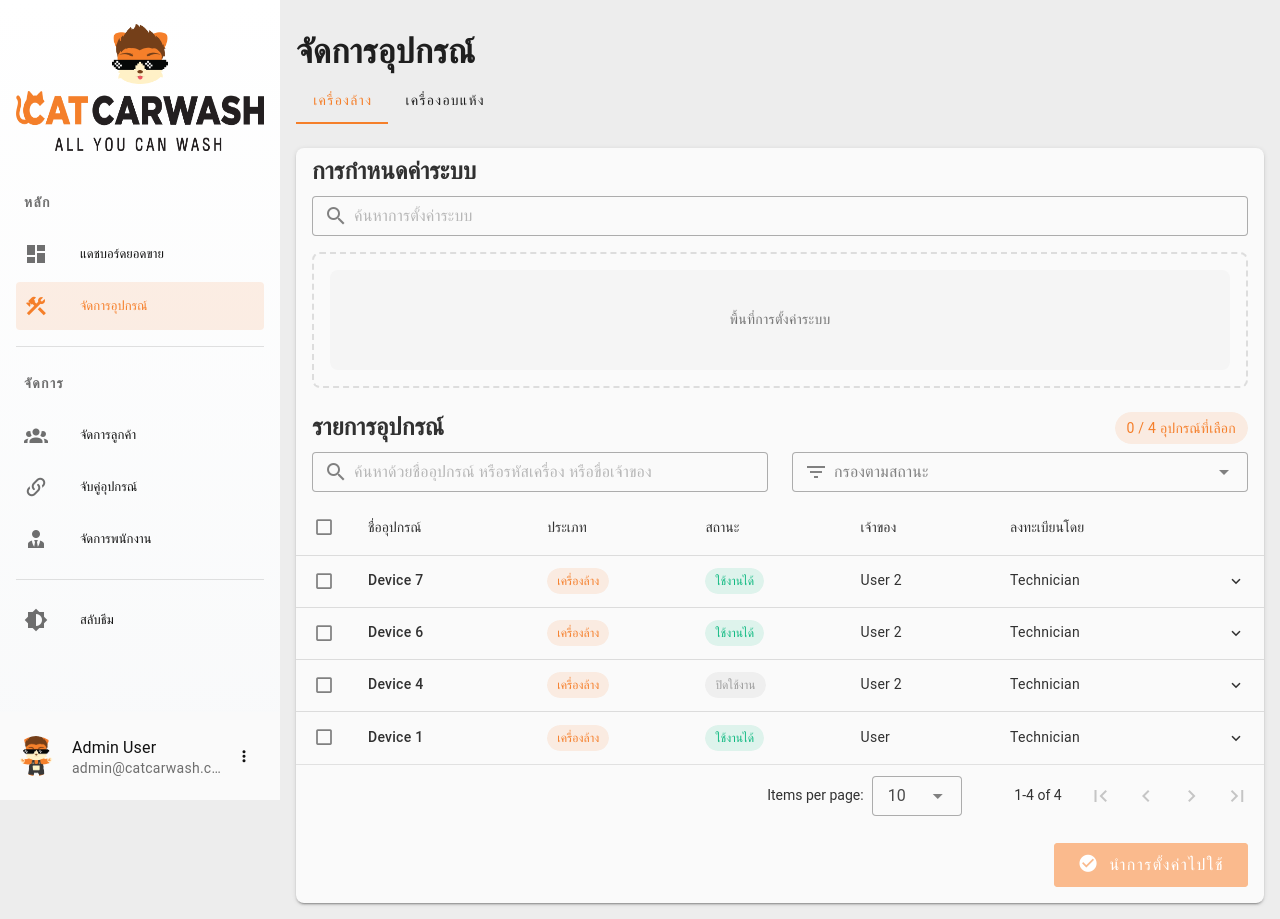
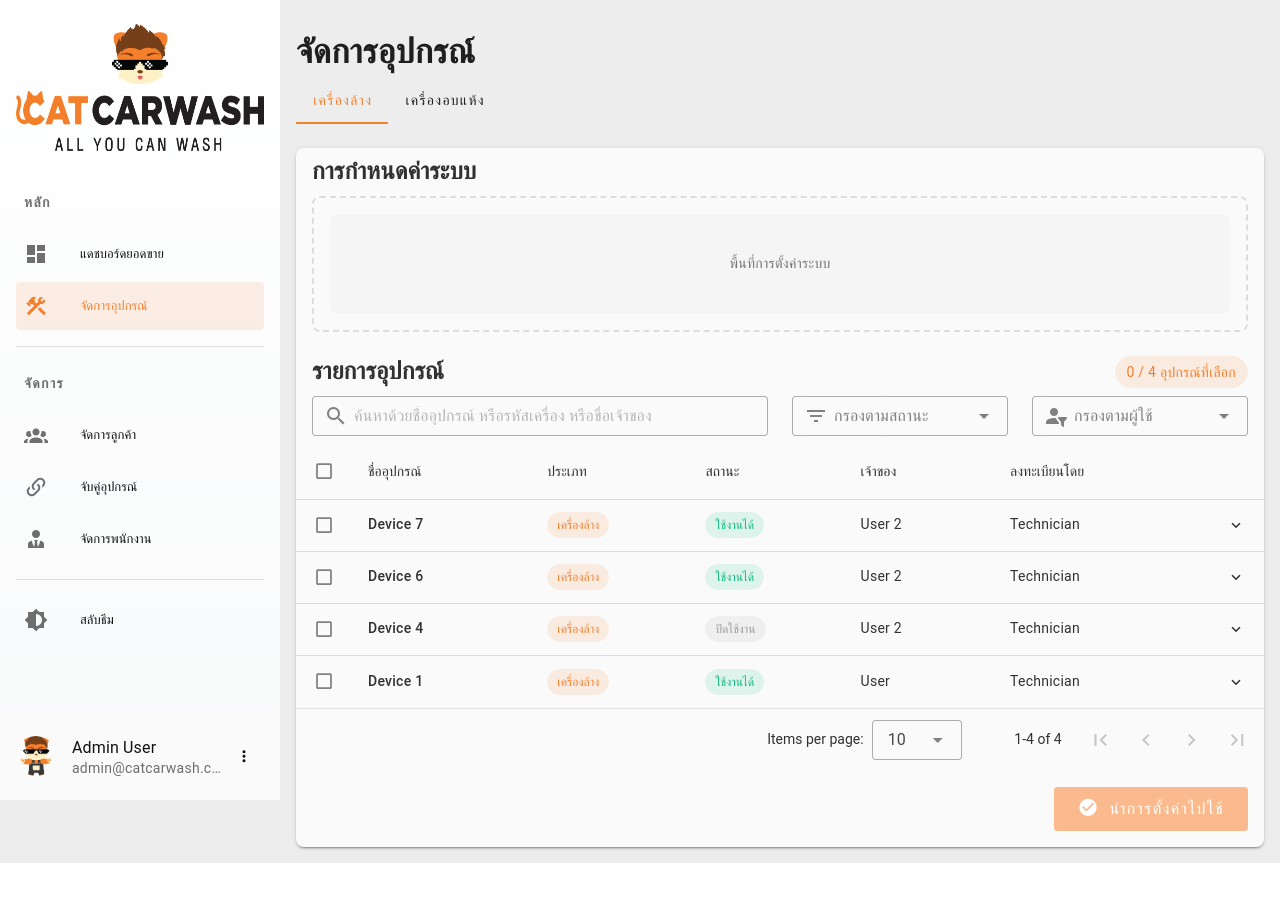
Before and after one commit to deltaforce1996/catcar_wash_service_app, a Nuxt app in the folder catcar_wash_service_frontend/: page /device-management in a window 1280 px wide. After the commit the page ends 863 px from the top, so only its background shows below. Built offline with nearby package versions, Linux system fonts and the light colour scheme.

Commit message:
feat(device-management.vue): add user filter dropdown to device management page

```diff
--- a/catcar_wash_service_frontend/pages/device-management.vue
+++ b/catcar_wash_service_frontend/pages/device-management.vue
@@ -17,7 +17,7 @@
       </v-card-title>
       <v-card-text>
         <!-- Search Bar for System Config -->
-        <v-text-field
+        <!-- <v-text-field
           v-model="systemConfigSearch"
           prepend-inner-icon="mdi-magnify"
           variant="outlined"
@@ -26,7 +26,7 @@
           hide-details
           clearable
           class="mb-4"
-        />
+        /> -->
 
         <!-- System Config Placeholder -->
         <div class="system-config-placeholder">
@@ -67,7 +67,7 @@
           </v-col>
 
           <!-- Device Filter Dropdown -->
-          <v-col cols="12" md="6">
+          <v-col cols="12" md="3">
             <v-combobox
               v-model="selectedFilters"
               :items="getFilterOptions()"
@@ -85,6 +85,34 @@
                 <v-chip
                   v-bind="props"
                   :color="getStatusColor(item.raw)"
+                  size="small"
+                  variant="tonal"
+                >
+                  {{ item.raw }}
+                </v-chip>
+              </template>
+            </v-combobox>
+          </v-col>
+
+          <!-- User ID Filter Dropdown -->
+          <v-col cols="12" md="3">
+            <v-combobox
+              v-model="selectedUserFilters"
+              :items="getUserOptions()"
+              label="กรองตามผู้ใช้"
+              prepend-inner-icon="mdi-account-filter"
+              variant="outlined"
+              density="compact"
+              chips
+              clearable
+              closable-chips
+              multiple
+              hide-details
+            >
+              <template #chip="{ props, item }">
+                <v-chip
+                  v-bind="props"
+                  color="info"
                   size="small"
                   variant="tonal"
                 >
@@ -336,6 +364,7 @@ const activeDeviceType = ref<"WASH" | "DRYING">("WASH");
 const systemConfigSearch = ref("");
 const deviceSearch = ref("");
 const selectedFilters = ref<string[]>([]);
+const selectedUserFilters = ref<string[]>([]);
 const selectedDevices = ref<Device[]>([]);
 const showApplySystemConfigDialog = ref(false);
 const showDeviceDetailDialog = ref(false);
@@ -380,6 +409,13 @@ const filteredDevices = computed(() => {
     );
   }
 
+  // User filter
+  if (selectedUserFilters.value.length > 0) {
+    filtered = filtered.filter((device) =>
+      selectedUserFilters.value.includes(device.owner.fullname)
+    );
+  }
+
   return filtered;
 });
 
@@ -395,6 +431,17 @@ const getFilterOptions = () => {
     ),
   ];
   return statuses;
+};
+
+const getUserOptions = () => {
+  const users = [
+    ...new Set(
+      allDevices.value
+        .filter((device) => device.type === activeDeviceType.value)
+        .map((device) => device.owner.fullname)
+    ),
+  ];
+  return users;
 };
 
 const getStatusColor = (status: string) => {
@@ -493,6 +540,7 @@ const applyDeviceConfig = () => {
 watch(activeDeviceType, () => {
   selectedDevices.value = [];
   selectedFilters.value = [];
+  selectedUserFilters.value = [];
   deviceSearch.value = "";
 });
 </script>
```
